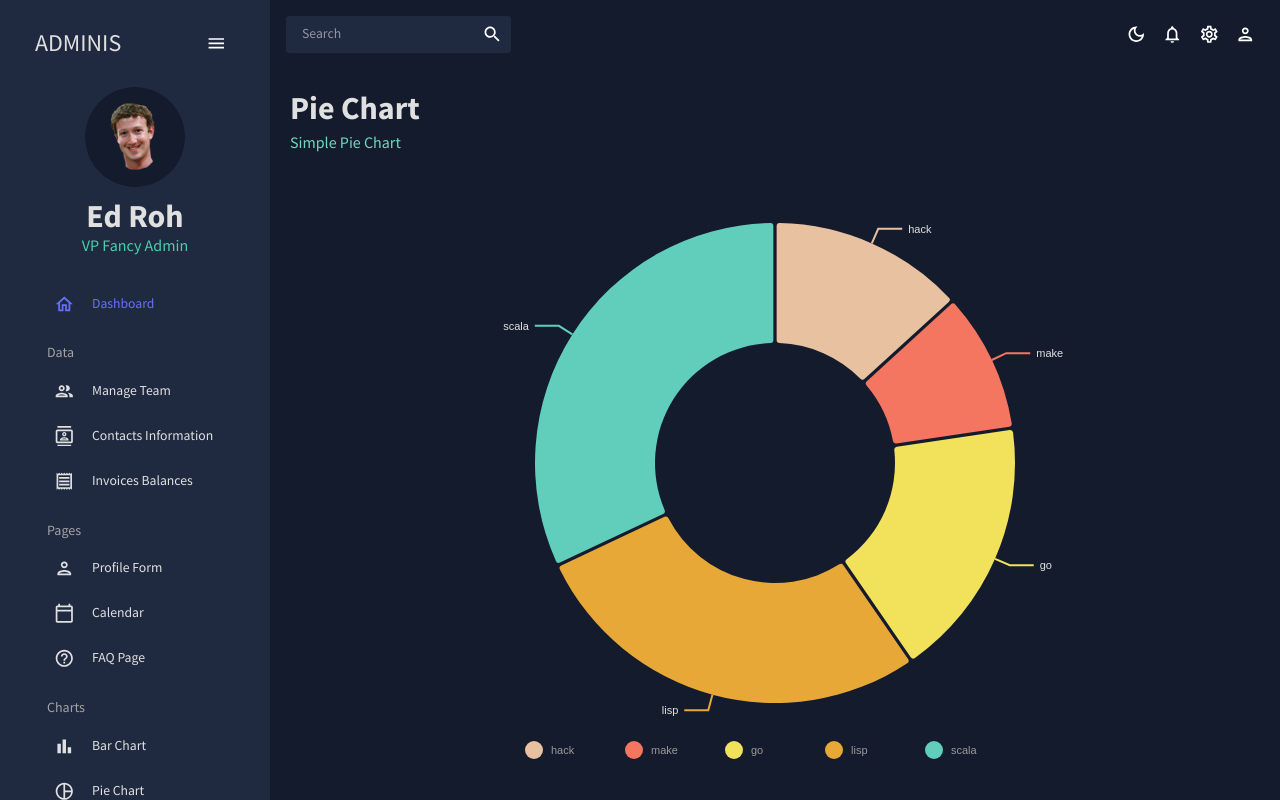
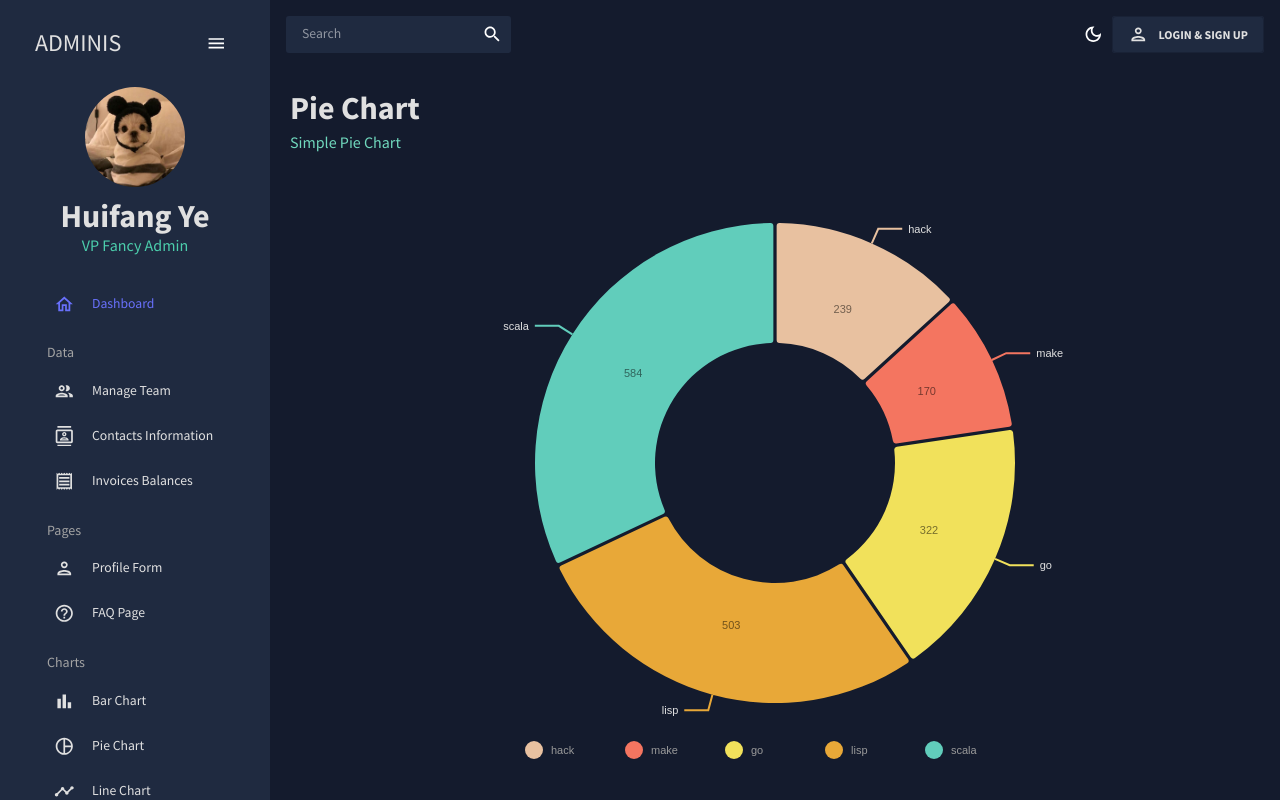
Before and after one commit to zhihuizhang0625/Oeda-Platform, a React (Create React App) app in the folder client/: page /pie in a window 1280 px wide. Built offline with nearby package versions, Linux system fonts and the light colour scheme.

Commit message:
Clean the code

```diff
--- a/client/package.json
+++ b/client/package.json
@@ -15,9 +15,9 @@
     "@mui/material": "^5.10.5",
     "@mui/x-data-grid": "^5.17.2",
     "@nivo/bar": "^0.80.0",
-    "@nivo/core": "^0.79.0",
+    "@nivo/core": "^0.80.0",
     "@nivo/geo": "^0.80.0",
-    "@nivo/line": "^0.79.1",
+    "@nivo/line": "^0.80.0",
     "@nivo/pie": "^0.80.0",
     "@reduxjs/toolkit": "^1.8.5",
     "@testing-library/jest-dom": "^5.16.5",
--- a/client/src/components/BarChart.jsx
+++ b/client/src/components/BarChart.jsx
@@ -36,6 +36,11 @@ const BarChart = ({ isDashboard = false }) => {
         legends: {
           text: {
             fill: colors.grey[100],
+          },
+        },
+        tooltip: {
+          container: {
+            color: colors.primary[500],
           },
         },
       }}
@@ -123,6 +128,7 @@ const BarChart = ({ isDashboard = false }) => {
       barAriaLabel={function (e) {
         return e.id + ": " + e.formattedValue + " in country: " + e.indexValue;
       }}
+      isInteractive={true}
     />
   );
 };
--- a/client/src/components/PieChart.jsx
+++ b/client/src/components/PieChart.jsx
@@ -36,6 +36,11 @@ const PieChart = () => {
             fill: colors.grey[100],
           },
         },
+        tooltip: {
+          container: {
+            color: colors.primary[500],
+          },
+        },
       }}
       margin={{ top: 40, right: 80, bottom: 80, left: 80 }}
       innerRadius={0.5}
@@ -50,7 +55,7 @@ const PieChart = () => {
       arcLinkLabelsTextColor={colors.grey[100]}
       arcLinkLabelsThickness={2}
       arcLinkLabelsColor={{ from: "color" }}
-      enableArcLabels={false}
+      enableArcLabels={true}
       arcLabelsRadiusOffset={0.4}
       arcLabelsSkipAngle={7}
       arcLabelsTextColor={{
--- a/client/src/scenes/dashboard/index.jsx
+++ b/client/src/scenes/dashboard/index.jsx
@@ -21,7 +21,7 @@ const Dashboard = () => {
     <Box m="20px">
       {/* HEADER */}
       <Box display="flex" justifyContent="space-between" alignItems="center">
-        <Header title="DASHBOARD" subtitle="Welcome to your dashboard" />
+        <Header title="Oeda Platform" subtitle="Welcome to your dashboard" />
 
         <Box>
           <Button
--- a/client/src/scenes/global/Sidebar.jsx
+++ b/client/src/scenes/global/Sidebar.jsx
@@ -9,7 +9,7 @@ import PeopleOutlinedIcon from "@mui/icons-material/PeopleOutlined";
 import ContactsOutlinedIcon from "@mui/icons-material/ContactsOutlined";
 import ReceiptOutlinedIcon from "@mui/icons-material/ReceiptOutlined";
 import PersonOutlinedIcon from "@mui/icons-material/PersonOutlined";
-import CalendarTodayOutlinedIcon from "@mui/icons-material/CalendarTodayOutlined";
+// import CalendarTodayOutlinedIcon from "@mui/icons-material/CalendarTodayOutlined";
 import HelpOutlineOutlinedIcon from "@mui/icons-material/HelpOutlineOutlined";
 import BarChartOutlinedIcon from "@mui/icons-material/BarChartOutlined";
 import PieChartOutlineOutlinedIcon from "@mui/icons-material/PieChartOutlineOutlined";
@@ -96,6 +96,7 @@ const Sidebar = () => {
                   alt="profile-user"
                   width="100px"
                   height="100px"
+                  // TODO: replace it with user's image
                   src={`../../assets/user.png`}
                   style={{ cursor: "pointer", borderRadius: "50%" }}
                 />
@@ -107,7 +108,8 @@ const Sidebar = () => {
                   fontWeight="bold"
                   sx={{ m: "10px 0 0 0" }}
                 >
-                  Ed Roh
+                  {/* TODO: Replace it with user's name*/}
+                  Huifang Ye
                 </Typography>
                 <Typography variant="h5" color={colors.greenAccent[500]}>
                   VP Fancy Admin
@@ -169,13 +171,6 @@ const Sidebar = () => {
               setSelected={setSelected}
             />
             <Item
-              title="Calendar"
-              to="/calendar"
-              icon={<CalendarTodayOutlinedIcon />}
-              selected={selected}
-              setSelected={setSelected}
-            />
-            <Item
               title="FAQ Page"
               to="/faq"
               icon={<HelpOutlineOutlinedIcon />}
--- a/client/src/scenes/global/Topbar.jsx
+++ b/client/src/scenes/global/Topbar.jsx
@@ -2,10 +2,11 @@ import { Box, IconButton, useTheme } from "@mui/material";
 import { useContext } from "react";
 import { ColorModeContext, tokens } from "../../theme";
 import InputBase from "@mui/material/InputBase";
+import Button from "@mui/material/Button";
 import LightModeOutlinedIcon from "@mui/icons-material/LightModeOutlined";
 import DarkModeOutlinedIcon from "@mui/icons-material/DarkModeOutlined";
-import NotificationsOutlinedIcon from "@mui/icons-material/NotificationsOutlined";
-import SettingsOutlinedIcon from "@mui/icons-material/SettingsOutlined";
+// import NotificationsOutlinedIcon from "@mui/icons-material/NotificationsOutlined";
+// import SettingsOutlinedIcon from "@mui/icons-material/SettingsOutlined";
 import PersonOutlinedIcon from "@mui/icons-material/PersonOutlined";
 import SearchIcon from "@mui/icons-material/Search";
 
@@ -37,15 +38,32 @@ const Topbar = () => {
             <LightModeOutlinedIcon />
           )}
         </IconButton>
-        <IconButton>
+        {/* <IconButton>
           <NotificationsOutlinedIcon />
         </IconButton>
         <IconButton>
           <SettingsOutlinedIcon />
-        </IconButton>
-        <IconButton>
-          <PersonOutlinedIcon />
-        </IconButton>
+        </IconButton> */}
+        <Box
+          display="flex"
+          backgroundColor={colors.primary[400]}
+          borderRadius="3px"
+        >
+          <Button
+            variant="outlined"
+            style={
+              theme.palette.mode === "dark"
+                ? { color: "#E0E0E0", fontSize: "12px", fontWeight: "bold" }
+                : { color: "#141414", fontSize: "12px", fontWeight: "bold" }
+            }
+          >
+            <PersonOutlinedIcon type="button" sx={{ mr: "10px" }} />
+            LOGIN & SIGN UP
+          </Button>
+          {/* <IconButton type="button" sx={{ p: 1 }}>
+            <PersonOutlinedIcon />
+          </IconButton> */}
+        </Box>
       </Box>
     </Box>
   );
--- a/client/src/scenes/team/index.jsx
+++ b/client/src/scenes/team/index.jsx
@@ -52,7 +52,7 @@ const Team = () => {
                 ? colors.greenAccent[600]
                 : access === "manager"
                 ? colors.greenAccent[700]
-                : colors.greenAccent[700]
+                : colors.greenAccent[500]
             }
             borderRadius="4px"
           >
```
Also changed, not shown: client/public/assets/user.png, 1 other file (tests, documents, lock files or other folders).
